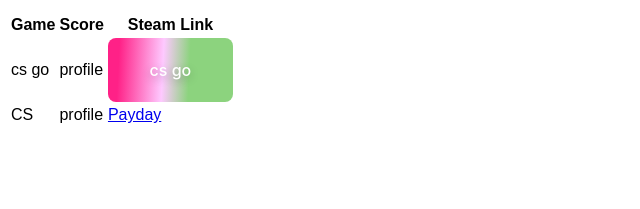
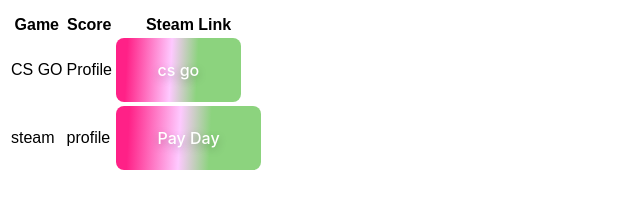
Before and after one commit to papilon4ik/papilon4ik.github.io, a plain HTML site: page index.html in a window 1280 px wide. Shown: the part 335-544 px from the top of the page, without its empty margins (0-640 px from the left). Drawn offline with Linux system fonts and the light colour scheme.

Commit message:
add a button and change text

```diff
--- a/index.html
+++ b/index.html
@@ -59,16 +59,16 @@
     <th>Steam Link</th>
   </tr>
   <tr>
-    <td>cs go</td>
-    <td>profile</td>
+    <td>CS GO</td>
+    <td>Profile</td>
     <td><a href= "https://steamcommunity.com/app/218620">
 <button class="button-36" role="button">cs go</button>
 </a></td>
   </tr>
   <tr>
-    <td>CS</td>
+    <td>steam</td>
     <td>profile</td>
-    <td><a href= "https://steamcommunity.com/app/218620"> Payday </a></td>
+    <td><a href= "https://steamcommunity.com/app/218620"><button class="button-36" role="button">Pay Day</button>  </a></td>
   </tr>
 </table>
 
```
